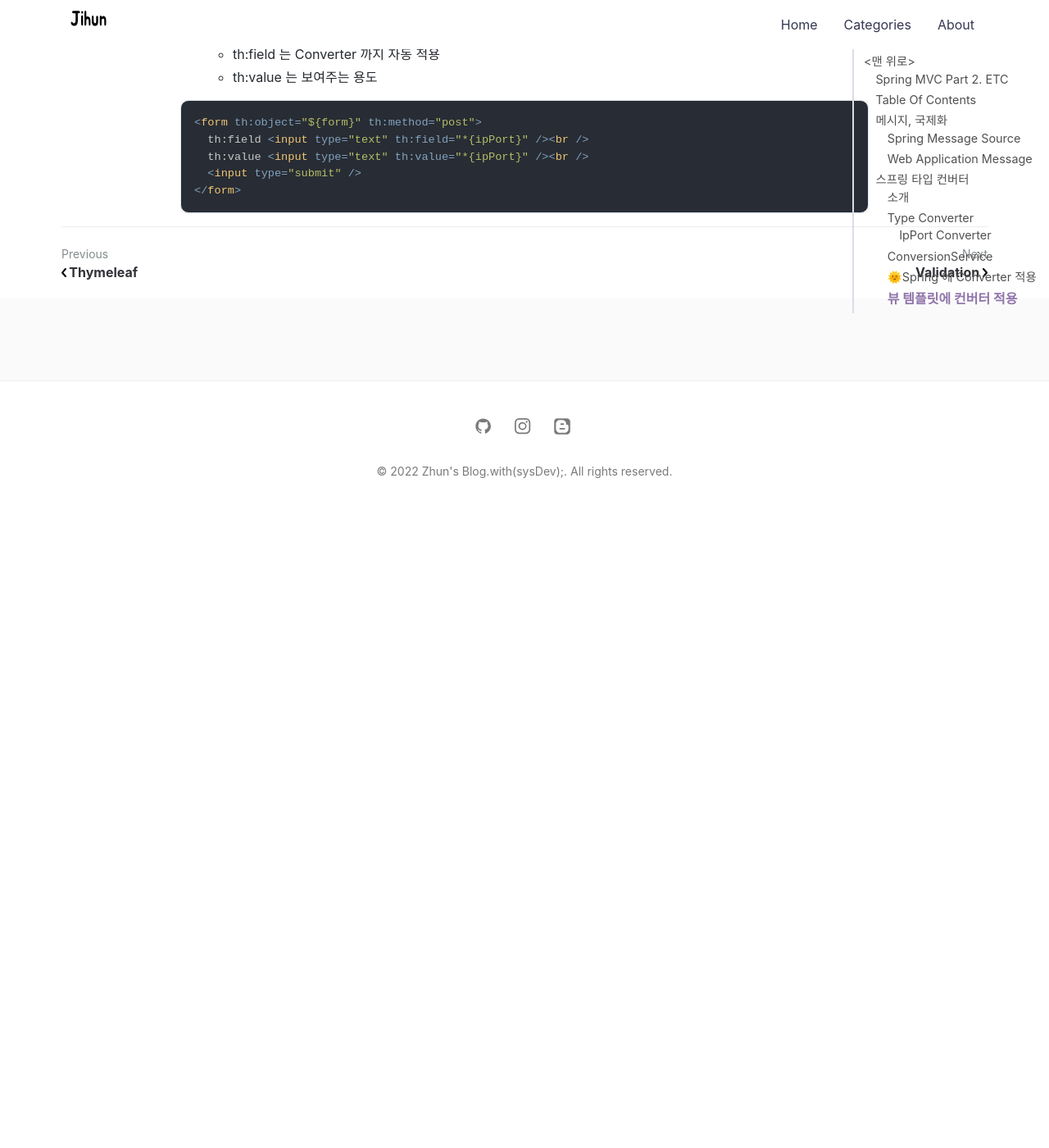
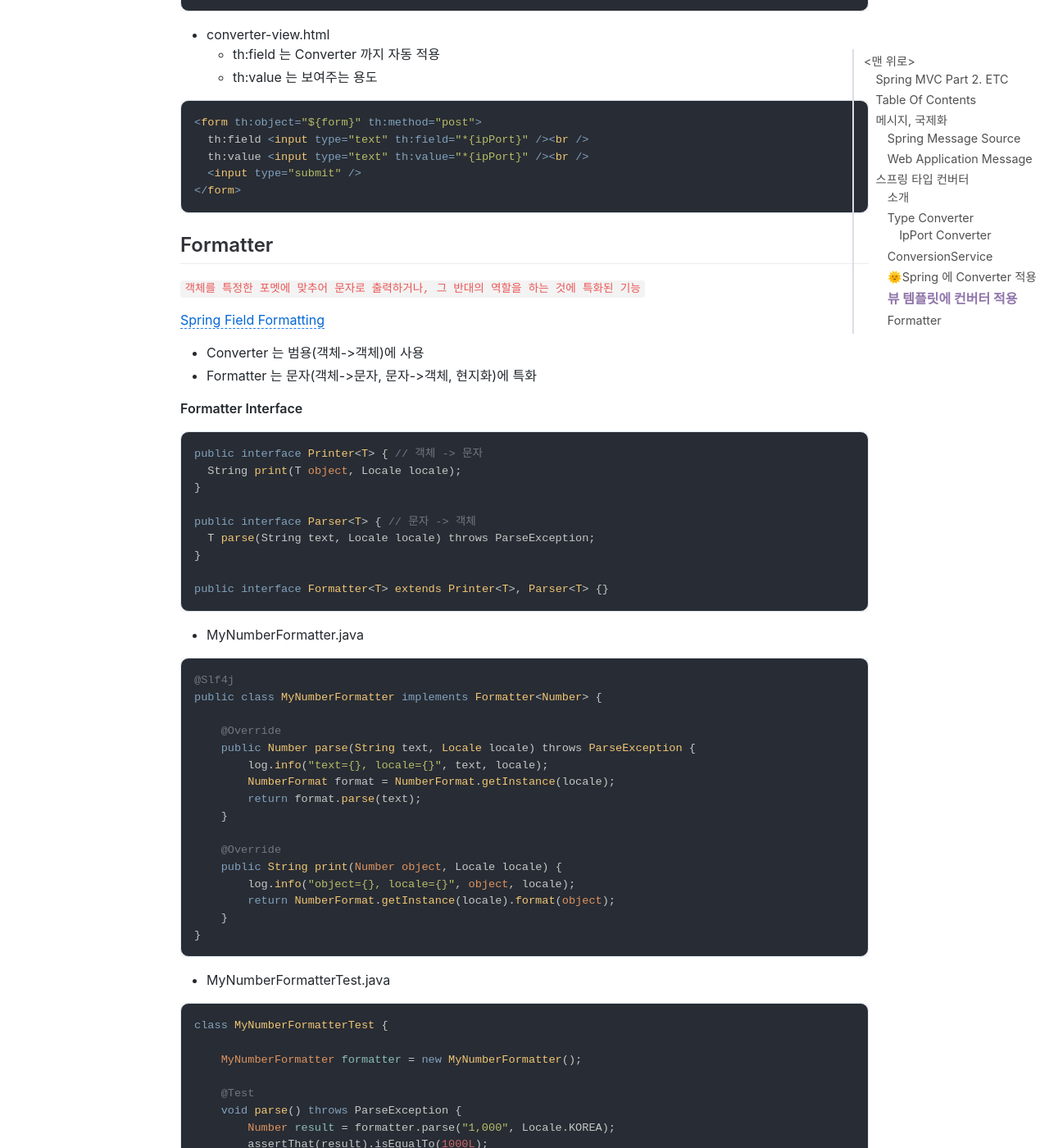
Before and after one commit to jihunparkme/jihunparkme.github.io, a Jekyll site: the page built from _posts/2021-10-12-Spring-MVC-Part2-Etc.md, in a window 1280 px wide and 1400 px high, scrolled down 8166 px. Shown: the whole window at 82% size. Built offline with Jekyll 4.4.1, drawn with Linux system fonts in a browser that asks for light colours; nearby versions of some CDN libraries; comment, search, counter and statistics services are not loaded; before the commit the page ends 8796 px from its top, so only the background shows below that; some of the changed text lies outside the part shown.

Commit message:
[스프링 타입 컨버터] 포맷터 - Formatter

````diff
--- a/_posts/2021-10-12-Spring-MVC-Part2-Etc.md
+++ b/_posts/2021-10-12-Spring-MVC-Part2-Etc.md
@@ -251,7 +251,7 @@ public interface ConversionService {
 
 	boolean canConvert(@Nullable Class<?> sourceType, Class<?> targetType);
 
-  boolean canConvert(@Nullable TypeDescriptor sourceType, TypeDescriptor targetType);
+    boolean canConvert(@Nullable TypeDescriptor sourceType, TypeDescriptor targetType);
 
 	@Nullable
 	<T> T convert(@Nullable Object source, Class<T> targetType);
@@ -318,7 +318,7 @@ public String ipPort(@RequestParam IpPort ipPort) {
 
 ## 뷰 템플릿에 컨버터 적용
 
-Thymeleaf 는 렌더링 시에 컨버터를 적용
+`Thymeleaf 는 렌더링 시에 컨버터를 적용`
 
 **View**
 
@@ -375,3 +375,68 @@ public String converterEdit(@ModelAttribute Form form, Model model) {
   <input type="submit" />
 </form>
 ```
+
+## Formatter
+
+`객체를 특정한 포멧에 맞추어 문자로 출력하거나, 그 반대의 역할을 하는 것에 특화된 기능`
+
+[Spring Field Formatting](https://docs.spring.io/spring-framework/docs/current/reference/html/core.html#format)
+
+- Converter 는 범용(객체->객체)에 사용
+- Formatter 는 문자(객체->문자, 문자->객체, 현지화)에 특화
+
+**Formatter Interface**
+
+```java
+public interface Printer<T> { // 객체 -> 문자
+  String print(T object, Locale locale);
+}
+
+public interface Parser<T> { // 문자 -> 객체
+  T parse(String text, Locale locale) throws ParseException;
+}
+
+public interface Formatter<T> extends Printer<T>, Parser<T> {}
+```
+
+- MyNumberFormatter.java
+
+```java
+@Slf4j
+public class MyNumberFormatter implements Formatter<Number> {
+
+    @Override
+    public Number parse(String text, Locale locale) throws ParseException {
+        log.info("text={}, locale={}", text, locale);
+        NumberFormat format = NumberFormat.getInstance(locale);
+        return format.parse(text);
+    }
+
+    @Override
+    public String print(Number object, Locale locale) {
+        log.info("object={}, locale={}", object, locale);
+        return NumberFormat.getInstance(locale).format(object);
+    }
+}
+```
+
+- MyNumberFormatterTest.java
+
+```java
+class MyNumberFormatterTest {
+
+    MyNumberFormatter formatter = new MyNumberFormatter();
+
+    @Test
+    void parse() throws ParseException {
+        Number result = formatter.parse("1,000", Locale.KOREA);
+        assertThat(result).isEqualTo(1000L);
+    }
+
+    @Test
+    void print() {
+        String result = formatter.print(1000, Locale.KOREA);
+        assertThat(result).isEqualTo("1,000");
+    }
+}
+```
````
